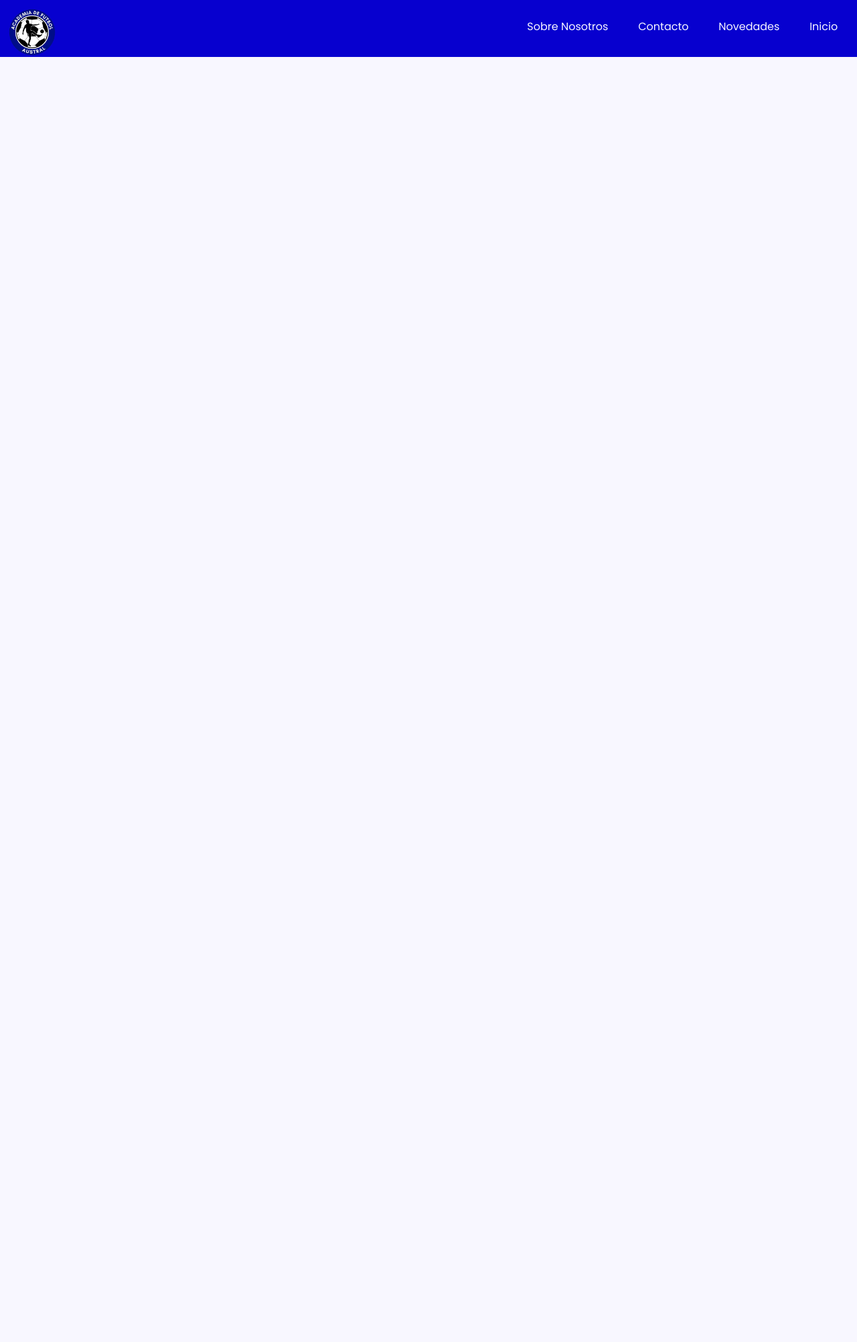
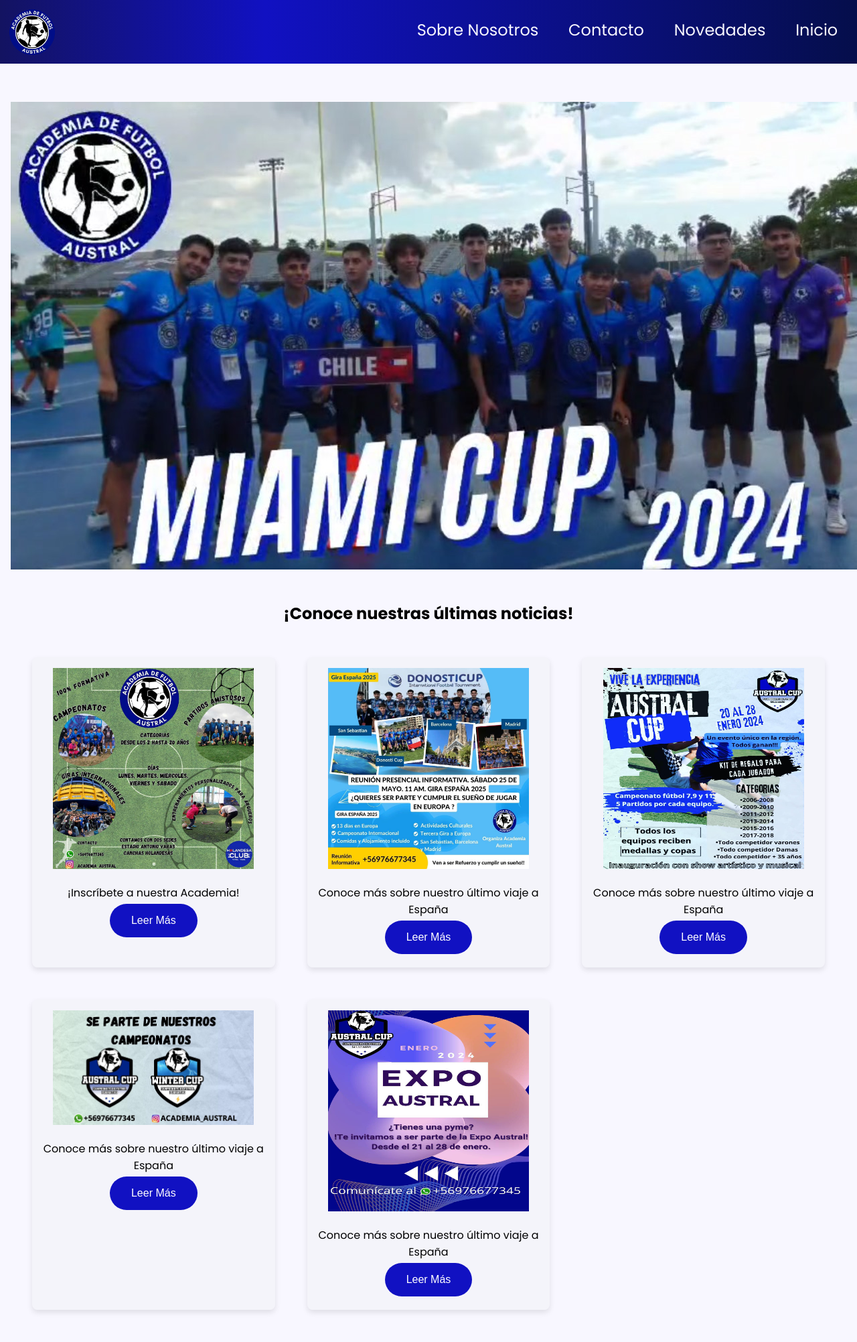
Before and after one commit to Dankapp22/AcademiaAustral, a PHP site: page / in a window 1280 px wide. Shown: the whole page at 67% size. Before the commit the page ends 85 px from the top, so only its background shows below. Run offline with PHP 8.4, Linux system fonts and the light colour scheme.

Commit message:
Avanzando

```diff
--- a/index.html
+++ b/index.html
@@ -1,5 +1,5 @@
 <!DOCTYPE html>
-<html lang="en">
+<html lang="es-CL">
 <head>
     <meta charset="UTF-8">
     <meta name="viewport" content="width=device-width, initial-scale=1.0">
@@ -10,8 +10,9 @@
 
 </head>
 <body>
-    <div class="contenedorTitulo">
-    <ul>
+    <nav class="contenedorTitulo">
+        <div>
+            <ul class="nav-links">
                 <li><a href="#home">Inicio</a></li>
                 <li><a href="#news">Novedades</a></li>
                 <li><a href="#contact">Contacto</a></li>
@@ -19,8 +20,57 @@
                 <li class="logoAcademia"><a href="#home" style="padding: 0%;"><img src="./assets/Academia futbol austral PNG.png"
                     alt="logoAcademia" style="width: 70px;height: 70px;"></a></li>
             </ul>
-
+        </div>
+    </nav>
+    <nav id="hamburger-nav">
+        <div class="logo"><a href="#home" style="padding: 0%;"><img src="./assets/Academia futbol austral PNG.png"
+            alt="logoAcademia" style="width: 120px;height: 120px;"></a></div>
+        <div class="hamburger-menu">
+            <div class="hamburger-icon" onclick="toggleMenu()">
+                <span></span>
+                <span></span>
+                <span></span>
+            </div>
+            <div class="menu-links">
+                <li><a href="#home" onclick="toggleMenu()">Inicio</a></li>
+                <li><a href="#news" onclick="toggleMenu()">Novedades</a></li>
+                <li><a href="#contact" onclick="toggleMenu()">Contacto</a></li>
+                <li><a href="#about" onclick="toggleMenu()">Sobre Nosotros</a></li>
+            </div>
+        </div>
+    </nav>
+    <div><img src="./assets/portada1.jpg" alt="portada" class="imagenPortada"></div>
+    <div class="noticias"> <h2>¡Conoce nuestras últimas noticias!</h2>
+        <div class="metanoticiasContainer">
+            <div class="noticiasContainer">
+                <img src="./assets/portada.jpg" alt="novedadesAcademia" class="fotoNoticia">
+                <p>¡Inscríbete a nuestra Academia!</p>
+                <button class= "button botonNoticia">Leer Más</button>
+            </div>
+            <div class="noticiasContainer">
+                <img src="./assets/españa.jpg" alt="novedadesAcademia" class="fotoNoticia">
+                <p>Conoce más sobre nuestro último viaje a España</p>
+                <button class= "button botonNoticia">Leer Más</button>
+            </div>
+            <div class="noticiasContainer">
+                <img src="./assets/australcup.jpg" alt="novedadesAcademia" class="fotoNoticia">
+                <p>Conoce más sobre nuestro último viaje a España</p>
+                <button class= "button botonNoticia">Leer Más</button>
+            </div>
+            <div class="noticiasContainer">
+                <img src="./assets/campeonatos.jpg" alt="novedadesAcademia" class="fotoNoticia">
+                <p>Conoce más sobre nuestro último viaje a España</p>
+                <button class= "button botonNoticia">Leer Más</button>
+            </div>
+            <div class="noticiasContainer">
+                <img src="./assets/expoAustral.jpg" alt="novedadesAcademia" class="fotoNoticia">
+                <p>Conoce más sobre nuestro último viaje a España</p>
+                <button class= "button botonNoticia">Leer Más</button>
+            </div>
+        </div>
     </div>
 
+
+    <script src="script.js"></script>
 </body>
 </html>
--- a/mediaqueries.css
+++ b/mediaqueries.css
@@ -0,0 +1,26 @@
+
+@media (max-width: 768px) {
+    .contenedorTitulo {
+      display: none;
+    }
+    #hamburger-nav {
+        display: flex;
+        justify-content:space-between;
+        align-items: center;
+        background: rgb(19,19,97);
+        background: linear-gradient(90deg, rgba(19,19,97,1) 0%,
+        rgba(17,17,194,1) 31%, rgba(5,14,75,1) 100%);
+        padding: 0rem;
+        position: fixed;
+        top: 0;
+        width: 100%;
+        z-index: 100;
+        margin-right: 5rem;
+
+      }
+
+      .metanoticiasContainer {
+      grid-template-columns: repeat(2, 1fr); /* Dos columnas en pantallas más pequeñas */
+    }
+
+  }
--- a/script.js
+++ b/script.js
@@ -0,0 +1,6 @@
+function toggleMenu() {
+    const menu = document.querySelector(".menu-links");
+    const icon = document.querySelector(".hamburger-icon");
+    menu.classList.toggle("open");
+    icon.classList.toggle("open");
+}
--- a/style.css
+++ b/style.css
@@ -1,4 +1,4 @@
-@import url('https://fonts.googleapis.com/css2?family=Poppins:ital,wght@0,100;0,200;0,300;0,400;0,500;0,600;0,700;0,800;0,900;1,100;1,200;1,300;1,400;1,500;1,600;1,700;1,800;1,900&display=swap');
+@import url('https://fonts.googleapis.com/css2?family=Poppins:ital,wght@0,100;0,200;0,300;0,400;0,500;0,600;0,700;0,800;0,900&display=swap');
 
 * {
     margin: 0;
@@ -18,38 +18,51 @@
     color: black;
 }
 
-.contenedorTitulo {
+button {
+  background-color: rgba(17,17,194,1); /* Green */
+  border: none;
+  color: white;
+  padding: 16px 32px;
+  text-align: center;
+  text-decoration: none;
+  display: inline-block;
+  border-radius: 2rem;
+  font-size: 16px;
+  margin: 4px 2px;
+  transition-duration: 0.4s;
+  cursor: pointer;
+}
 
-  ul {
+.contenedorTitulo ul {
     list-style-type: none;
     margin: 0;
     padding: 0;
     padding-bottom: 1.5%;
     padding-top: 1%;
     overflow: hidden;
-    background-color: #0700cf;
+    background: rgb(19,19,97);
+    background: linear-gradient(90deg, rgba(19,19,97,1) 0%,
+    rgba(17,17,194,1) 31%, rgba(5,14,75,1) 100%);
     position: fixed;
     top: 0;
     width: 100%;
-  }
+}
 
-  li {
+.contenedorTitulo li {
     float: right;
     padding-right: 1%;
-  }
+}
 
-  li a {
+.contenedorTitulo li a {
     display: block;
     color: #f8f7ff;
     text-align: center;
     padding: 14px 16px;
     text-decoration: none;
-  }
+}
 
-  li a:hover {
-   color: #7676ff;
-  }
-
+.contenedorTitulo li a:hover {
+   color: #ffffff79;
 }
 
 .logoAcademia {
@@ -60,5 +73,167 @@
 /* Transiciones*/
 
 a, .btn {
-    transition:all 300ms ease
+    transition: all 300ms ease;
 }
+
+/* Desktop Nav */
+
+nav {
+  justify-content: space-around;
+  align-items: center;
+  height: 17vh;
+}
+
+.nav-links {
+  gap: 2rem;
+  list-style: none;
+  font-size: 1.5rem;
+}
+
+a {
+  color: black;
+  text-decoration: none;
+  text-decoration-color: white;
+}
+
+a:hover {
+  color: grey;
+  text-decoration: underline;
+  text-underline-offset: 1rem;
+  text-decoration-color: rgb(181, 181, 181);
+}
+
+.logo {
+  font-size: 2rem;
+}
+
+.logo:hover {
+  cursor: default;
+}
+
+/* HAMBURGER MENU */
+
+#hamburger-nav {
+  display: none;
+}
+
+.hamburger-menu {
+  position: relative;
+  display: inline-block;
+}
+
+.hamburger-icon {
+  display: flex;
+  flex-direction: column;
+  justify-content: space-between;
+  height: 24px;
+  width: 30px;
+  cursor: pointer;
+  margin-right: 5rem;
+}
+
+.hamburger-icon span {
+  width: 100%;
+  height: 2px;
+  background-color: rgb(255, 255, 255);
+  transition: all 0.3s ease-in-out;
+}
+
+.menu-links {
+  position: absolute;
+  top: 100%;
+  right: 0%;
+  background: rgba(255, 255, 255, 0.945);
+  width: fit-content;
+  max-height: 0;
+  overflow: hidden;
+  transition: all 0.3s ease-in-out;
+}
+
+.menu-links a {
+  display: block;
+  padding: 10px;
+  text-align: center;
+  font-size: 1.5rem;
+  color: black;
+  text-decoration: none;
+  transition: all 0.3s ease-in-out;
+}
+
+.menu-links a:hover {
+  color: rgba(17,17,194,1);
+}
+.menu-links li {
+  list-style: none;
+}
+
+.menu-links.open {
+  max-height: 320px;
+}
+
+.hamburger-icon.open span:first-child {
+  transform: rotate(45deg) translate(5px, 5px);
+}
+
+.hamburger-icon.open span:nth-child(2) {
+  opacity: 0;
+}
+
+.hamburger-icon.open span:last-child {
+  transform: rotate(-45deg) translate(5px, -5px);
+}
+
+
+/* imagen portada */
+
+.imagenPortada {
+  /* max-width: 100%;
+  height: auto; */
+  display: block;
+  margin: 0 auto;
+  max-width: 100%;
+  max-height: 100%;
+  border-radius: 2%;
+  padding: 1rem;
+}
+
+/* noticias*/
+
+.noticias {
+  text-align: center;
+  padding: 2rem;
+}
+
+.noticias h2 {
+  margin-bottom: 2rem;
+}
+
+.metanoticiasContainer {
+  display: grid;
+  grid-template-columns: repeat(3,1fr); /*3 columnas*/
+  grid-gap: 1rem;
+}
+
+.noticiasContainer {
+  background-color: rgba(224, 224, 224, 0.185);
+  padding: 1rem;
+  margin: 1rem;
+  border-radius: 8px;
+  box-shadow: 0 4px 8px rgba(0, 0, 0, 0.1);
+  text-align: center;
+}
+
+.fotoNoticia {
+  width: 100%;
+  height: auto;
+  max-width: 300px;
+  max-height: 300px;
+  margin-bottom: 1rem;
+}
+
+.botonNoticia:hover {
+  background-color: white;
+  color: rgba(17,17,194,1);
+  border: rgba(17,17,194,1) solid 1px;
+
+}
```
Also changed, not shown: assets/australcup.jpg (added), assets/campeonatos.jpg (added), assets/españa.jpg (added), assets/expoAustral.jpg (added), assets/portada.jpg (added), assets/portada1.jpg (added). Lines whose indentation alone changed are shown as unchanged.
